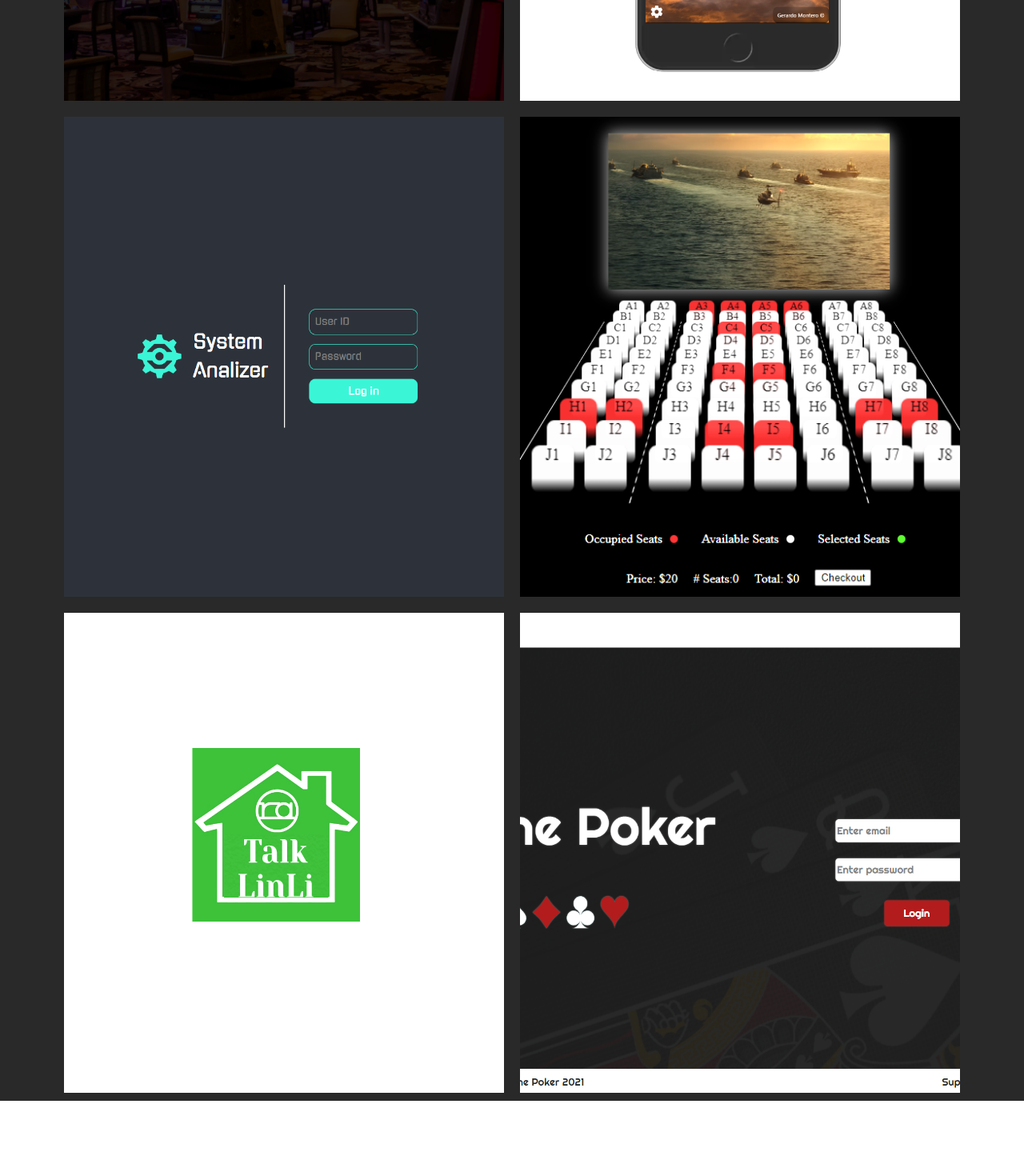
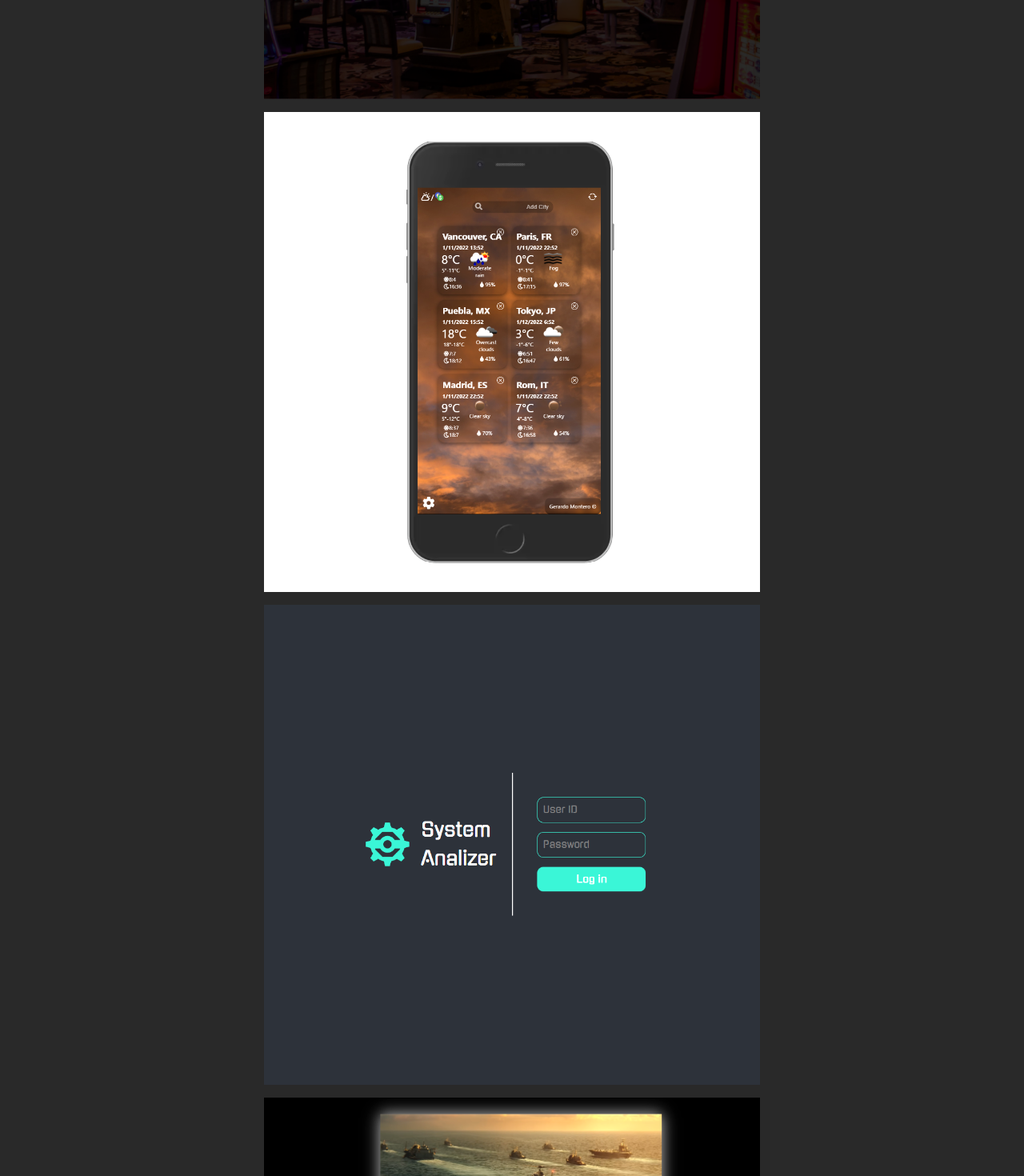
Before and after one commit to GerMont01/portafolio, a React (Create React App) app: page /work in a window 1280 px wide. Shown: the part 700-2170 px from the top of the page at 80% size. Before the commit the page ends 2076 px from the top, so only its background shows below. Built offline with nearby package versions, Linux system fonts and the light colour scheme.

Commit message:
work style changes

```diff
--- a/src/pages/work/work.js
+++ b/src/pages/work/work.js
@@ -33,58 +33,56 @@ const Work = () => {
                     </p>
                 </Col>
             </Row>
-            <Row className='projects'>
-                <Col className='project'>
+            <Row>
+                <Col className='projects'>
+                    <div className='project'>
                         <img alt='online poker' src={onlinepoker}/>
                         <div className='content'>
                             <h2>Online Poker</h2>
                             <p>ReactJS/ExpressJS/Typescript</p>
                         </div>
                         <button>Learn more</button>
-                </Col>
-                <Col className='project'>
+                    </div>
+                    <div className='project'>
                         <img alt='pocket city' src={pocketcity}/>
                         <div className='content'>
                             <h2>Pocket City</h2>
                             <p>ReactJS</p>
                         </div>
                         <button>Learn more</button>
-                </Col>
-            </Row>
-            <Row className='projects'>
-                <Col className='project'>
+                    </div>
+                    <div className='project'>
                         <img alt='dashboard' src={dashboard}/>
                         <div className='content'>
                             <h2>System Analyzer</h2>
                             <p>ReactJS/ExpressJS</p>
                         </div>
                         <button>Learn more</button>
-                </Col>
-                <Col className='project'>
+                    </div>
+                    <div className='project'>
                         <img alt='cinemont' src={cinemont}/>
                         <div className='content'>
                             <h2>Cinemont</h2>
                             <p>jQuery/Javascript/SASS</p>
                         </div>
                         <button>Learn more</button>
-                </Col>
-            </Row>
-            <Row className='projects'>
-                <Col className='project'>
+                    </div>
+                    <div className='project'>
                         <img alt='linlitalk' src={linlitalk} />
                         <div className='content'>
                             <h2>Linlitalk</h2>
                             <p>NodeJS</p>
                         </div>
                         <button>Learn more</button>
-                </Col>
-                <Col className='project'>
+                    </div>
+                    <div className='project'>
                         <img alt='other' src={onlinepoker2}/>
                         <div className='content'>
                             <h2>Online Poker</h2>
                             <p>React/Express/Typescript</p>
                         </div>
                         <button>Learn more</button>
+                    </div>
                 </Col>
             </Row>
         </Container>
--- a/src/pages/work/work.scss
+++ b/src/pages/work/work.scss
@@ -1,14 +1,31 @@
 @import "../../colors.scss";
+
+@media (orientation: portrait) and (max-width: 600px) {
+    #work-container {
+        .projects{
+            .project {
+                height: 400px !important;
+            }
+        }
+    }
+}
+
 
 #work-container {
     padding-top: 22vh;
     color: $primaryColor;
     .projects {
+        display: flex;
+        flex-wrap: wrap;
+        justify-content: center;
+        align-items: center;
+        padding: 0;
         .project {
             position: relative;
+            width: 620px;
             min-width: 300px;
             height: 600px;
-            margin: 10px;
+            margin: 8px;
             overflow: hidden;
             display: flex;
             justify-content: center;
```
Also changed, not shown: src/images/online-poker3.png. Lines whose indentation alone changed are shown as unchanged.
